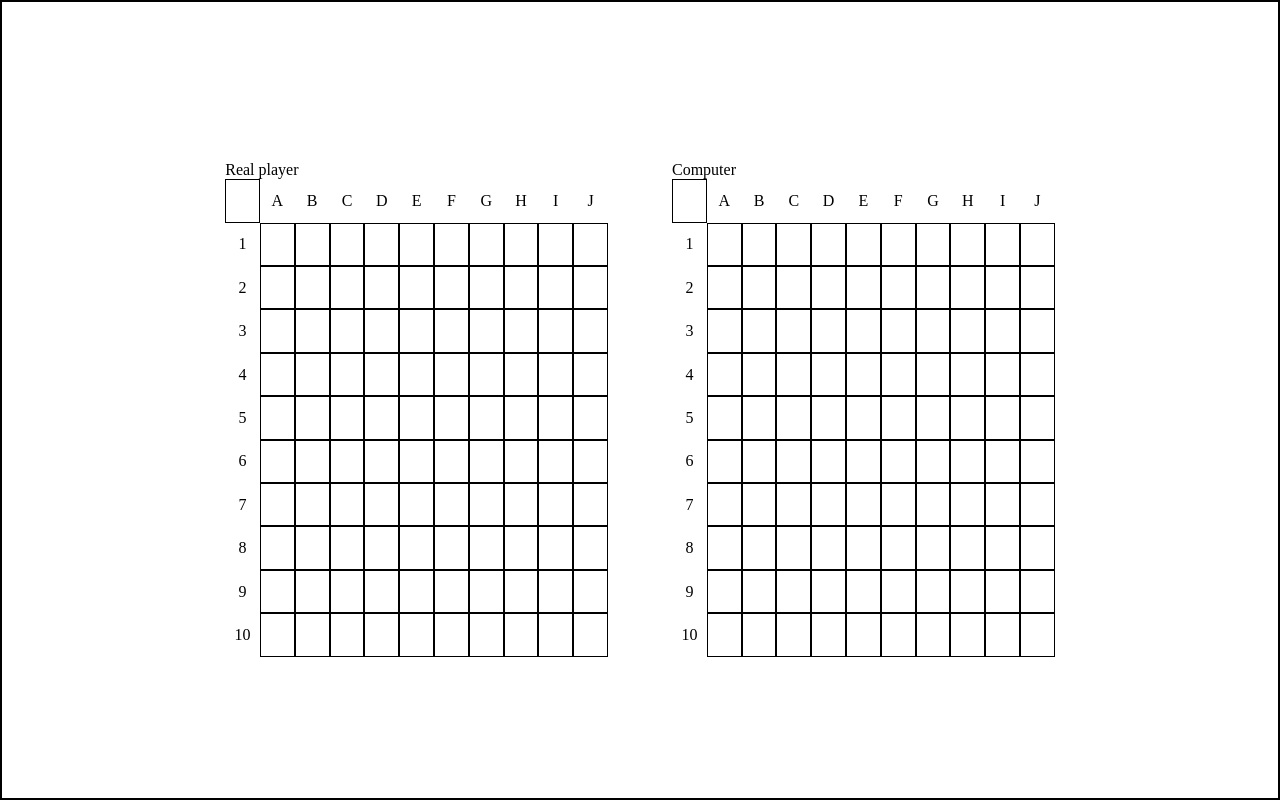
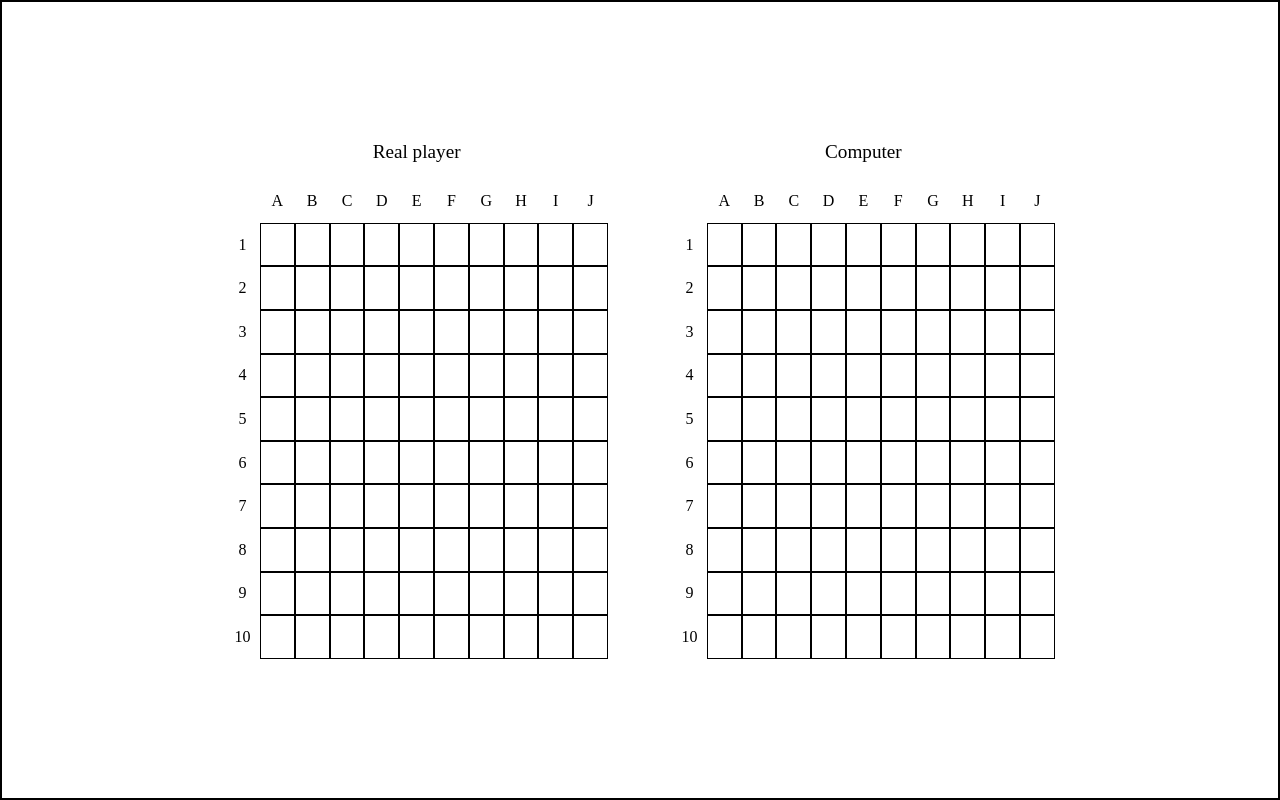
Before and after one commit to elishamutang/battleship, a website built with webpack: page src/template.html in a window 1280 px wide. Built offline with nearby package versions, Linux system fonts and the light colour scheme.

Commit message:
[update] Updated styling.

```diff
--- a/src/styles.css
+++ b/src/styles.css
@@ -19,20 +19,20 @@ main {
     display: flex;
     justify-content: center;
     align-items: center;
-    /* gap: 2rem; */
 }
 
 .gameboard {
-    height: 60%;
     width: 30%;
-    /* border: 1px solid black; */
+    height: 65%;
     margin: 0 2rem;
+    /* border: 1px solid red; */
+
+    display: flex;
+    flex-direction: column;
 }
 
 .row {
     height: calc(100% / 11);
-    /* border: 1px solid red; */
-
     display: flex;
 }
 
@@ -50,6 +50,12 @@ main {
     border: none;
 }
 
-.gameboard > .row:first-of-type > .loc:first-child {
+.gameboard .row:nth-child(2) > .loc:first-child {
     border: none;
 }
+
+.player {
+    margin-bottom: 1rem;
+    align-self: center;
+    font-size: 1.2rem;
+}
```
